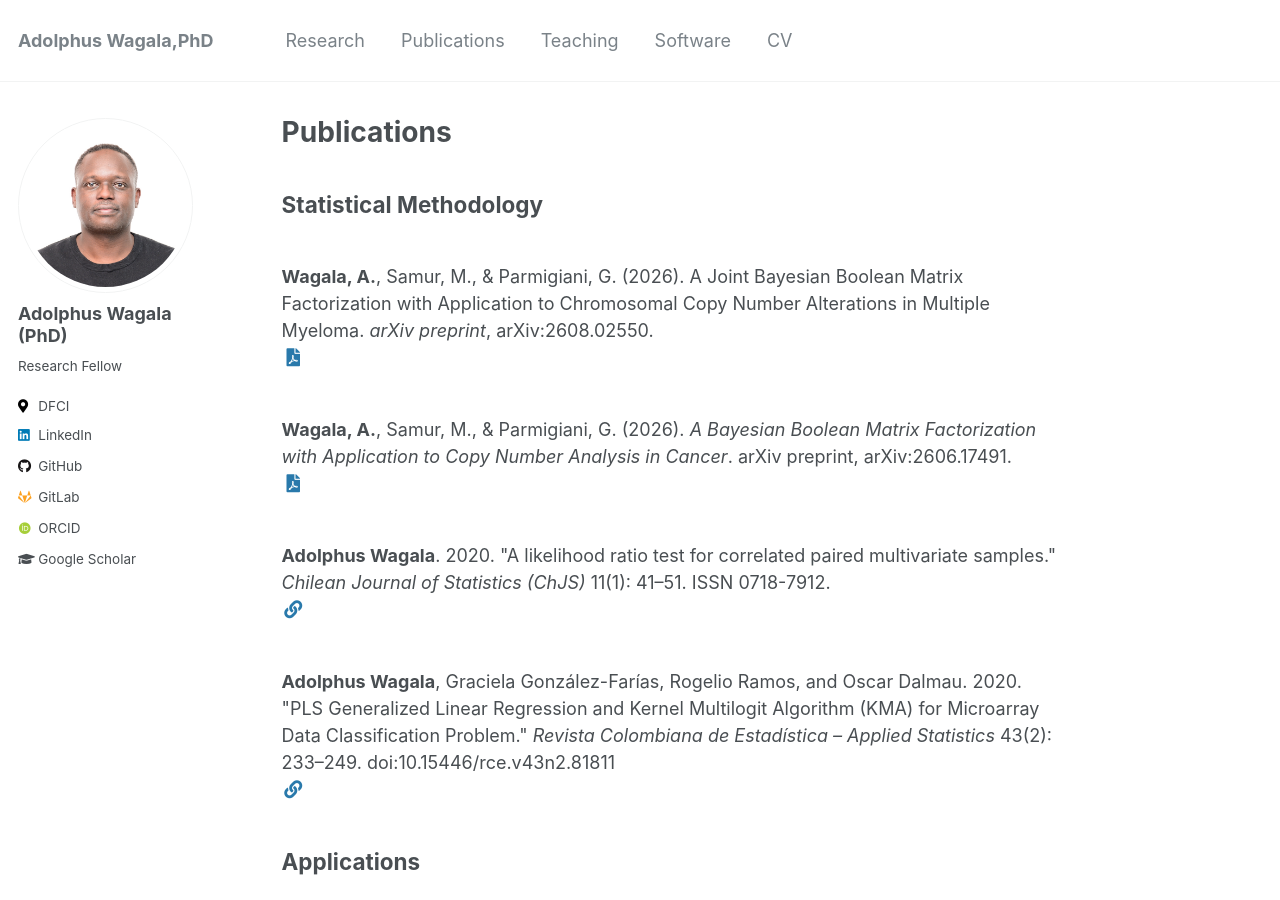
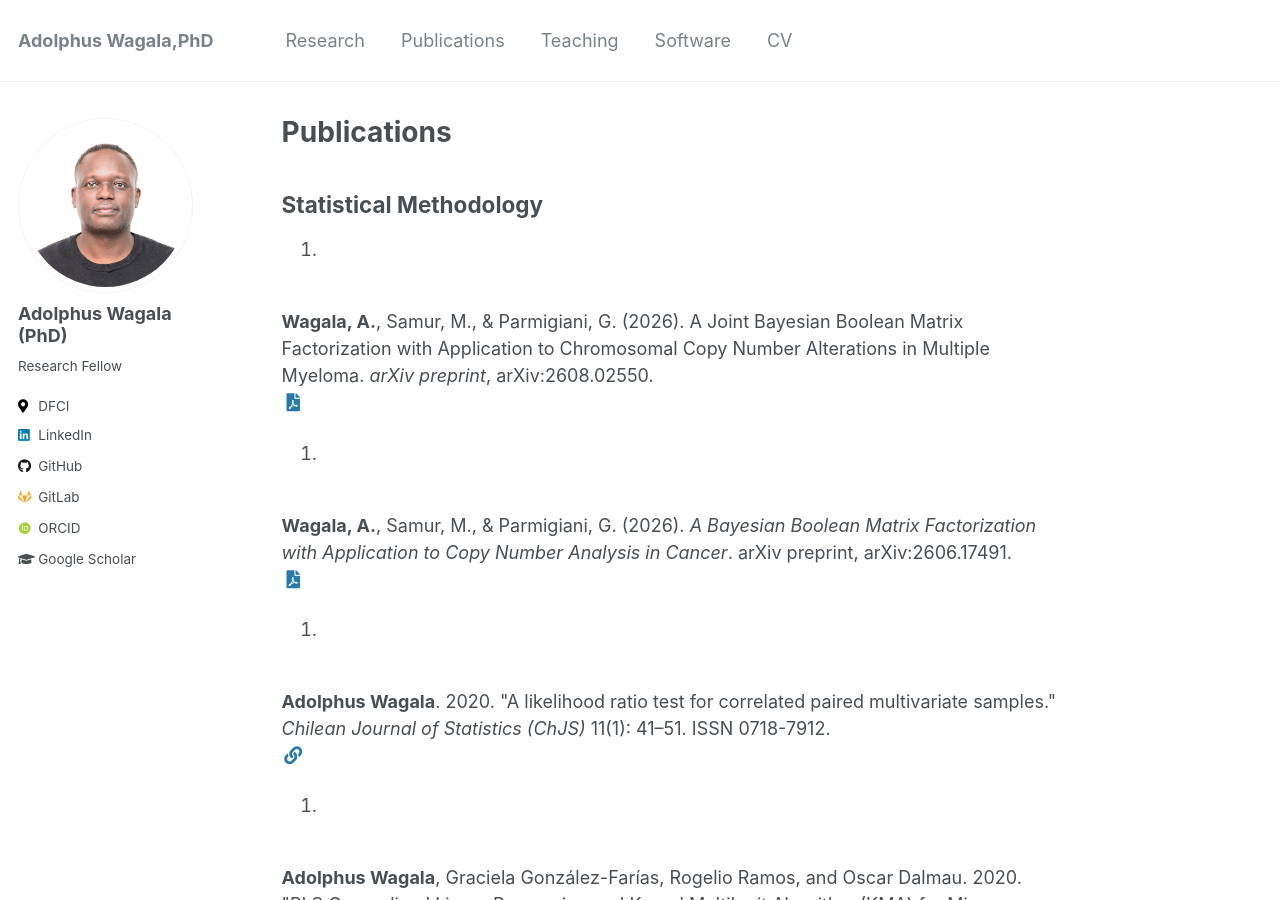
Before and after one commit to wagala/wagala.github.io, a Jekyll site: the page built from _pages/publications.md, in a window 1280 px wide and 900 px high. Built offline with Jekyll 4.4.1, drawn with Linux system fonts in a browser that asks for light colours; some web fonts are replaced.

Commit message:
Add numbering to publications

```diff
--- a/_pages/publications.md
+++ b/_pages/publications.md
@@ -11,24 +11,27 @@ You can also find my articles on my Google Scholar profile.
 
 {% include base_path %}
 
-## Statistical Methodology
-
 {% assign methodology_publications = site.publications
   | where: "category", "methodology"
   | sort: "date"
   | reverse %}
-
-{% for post in methodology_publications %}
-{% include archive-single.html %}
-{% endfor %}
-
-## Applications
 
 {% assign application_publications = site.publications
   | where: "category", "applications"
   | sort: "date"
   | reverse %}
 
+{% assign method_size = methodology_publications | size %}
+
+## Statistical Methodology
+
+{% for post in methodology_publications %}
+{{ forloop.index }}. {% include archive-single.html %}
+{% endfor %}
+
+## Applications
+
 {% for post in application_publications %}
-{% include archive-single.html %}
+{% assign pub_num = forloop.index | plus: method_size %}
+{{ pub_num }}. {% include archive-single.html %}
 {% endfor %}
```
